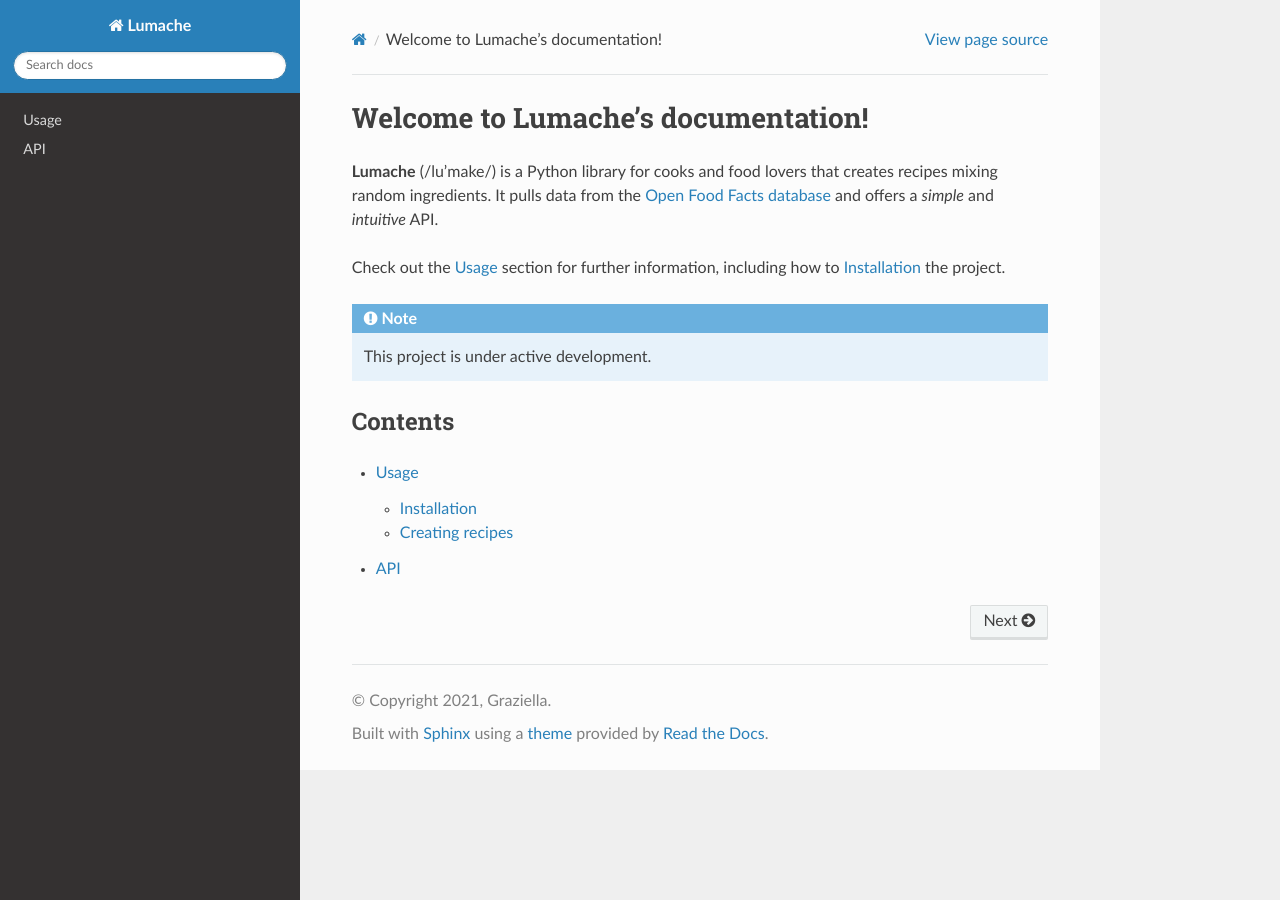
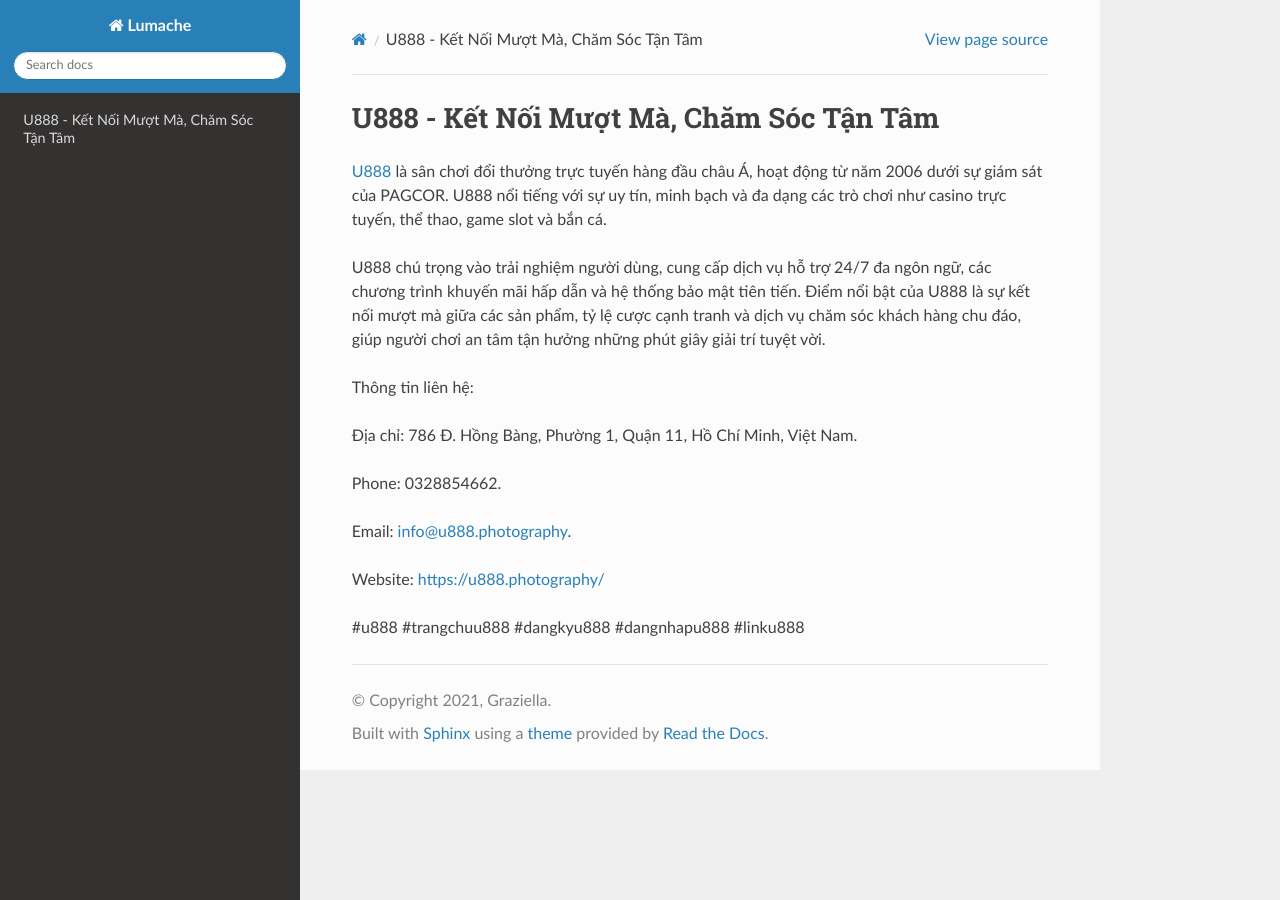
Before and after one commit to moonneil524kawb/u888photography, a Sphinx documentation site: the page built from docs/source/index.rst, in a window 1280 px wide. Built offline with Sphinx 7.4.7 and the Read the Docs theme 3.1.0, drawn with Linux system fonts in a browser that asks for light colours.

Commit message:
Update index.rst

```diff
--- a/docs/source/index.rst
+++ b/docs/source/index.rst
@@ -1,22 +1,18 @@
-Welcome to Lumache's documentation!
+U888 - Kết Nối Mượt Mà, Chăm Sóc Tận Tâm
 ===================================
 
-**Lumache** (/lu'make/) is a Python library for cooks and food lovers
-that creates recipes mixing random ingredients.
-It pulls data from the `Open Food Facts database <https://world.openfoodfacts.org/>`_
-and offers a *simple* and *intuitive* API.
+`U888 <https://u888.photography/>`_ là sân chơi đổi thưởng trực tuyến hàng đầu châu Á, hoạt động từ năm 2006 dưới sự giám sát của PAGCOR. U888 nổi tiếng với sự uy tín, minh bạch và đa dạng các trò chơi như casino trực tuyến, thể thao, game slot và bắn cá.
 
-Check out the :doc:`usage` section for further information, including
-how to :ref:`installation` the project.
+U888 chú trọng vào trải nghiệm người dùng, cung cấp dịch vụ hỗ trợ 24/7 đa ngôn ngữ, các chương trình khuyến mãi hấp dẫn và hệ thống bảo mật tiên tiến. Điểm nổi bật của U888 là sự kết nối mượt mà giữa các sản phẩm, tỷ lệ cược cạnh tranh và dịch vụ chăm sóc khách hàng chu đáo, giúp người chơi an tâm tận hưởng những phút giây giải trí tuyệt vời.
 
-.. note::
+Thông tin liên hệ:
 
-   This project is under active development.
+Địa chỉ: 786 Đ. Hồng Bàng, Phường 1, Quận 11, Hồ Chí Minh, Việt Nam.
 
-Contents
---------
+Phone: 0328854662.
 
-.. toctree::
+Email: info@u888.photography.
 
-   usage
-   api
+Website: https://u888.photography/
+
+#u888 #trangchuu888 #dangkyu888 #dangnhapu888 #linku888
```
